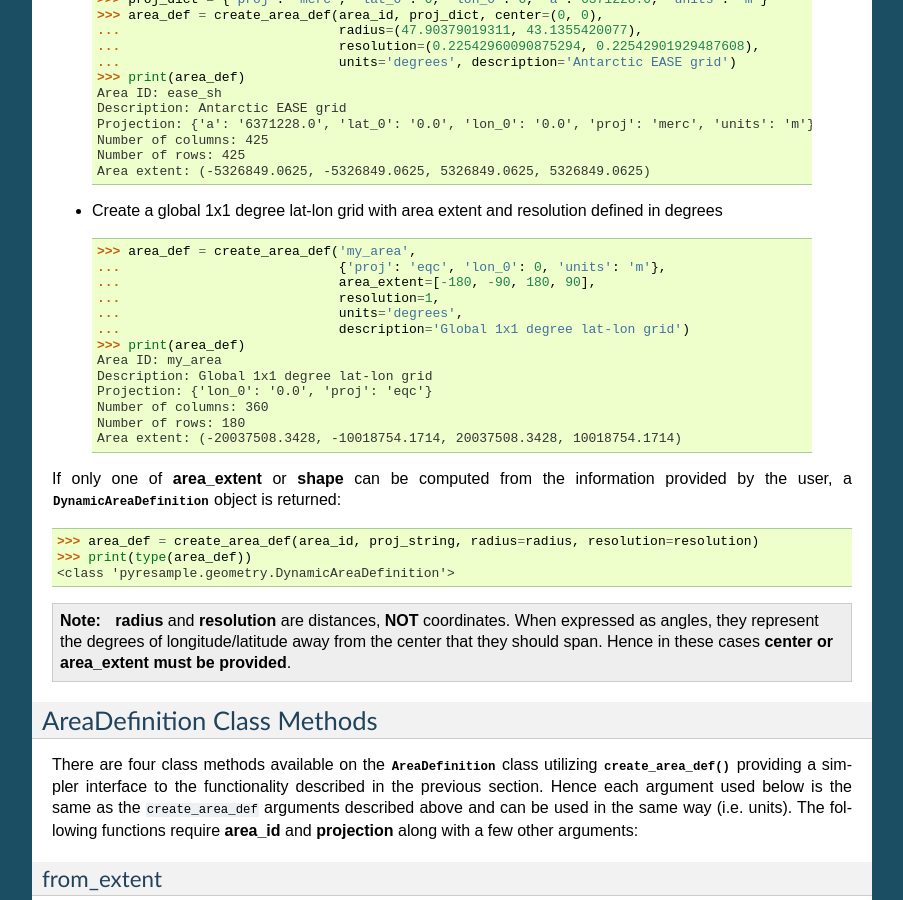
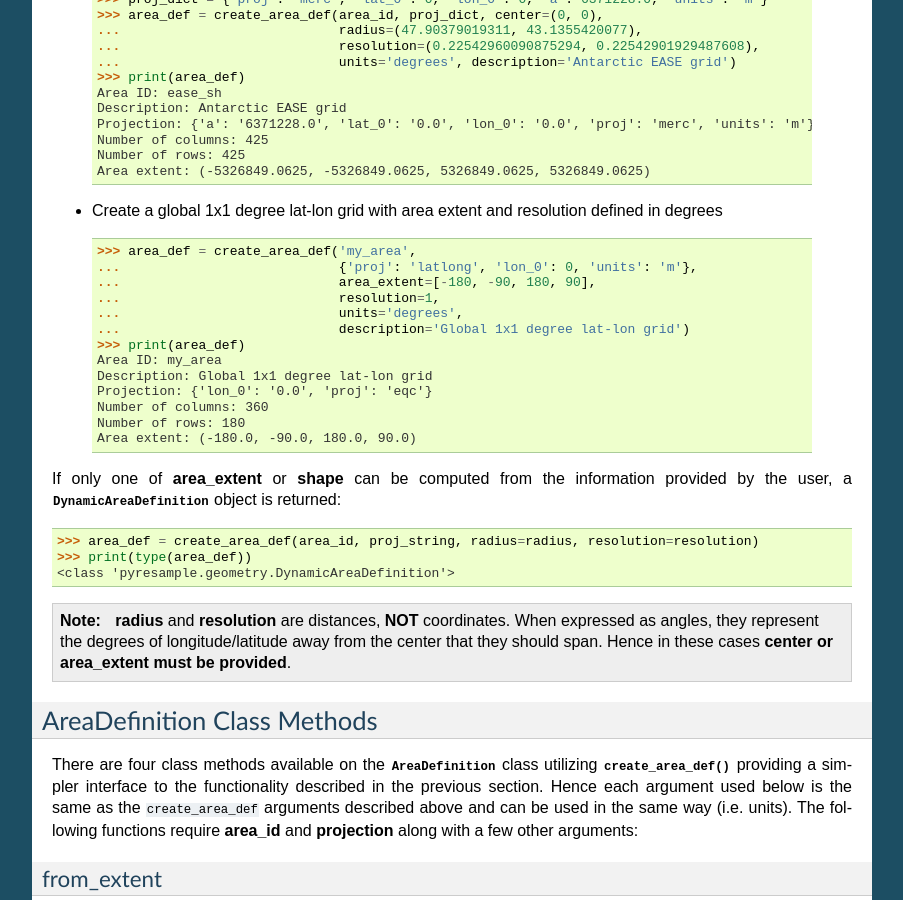
Before and after one commit to pytroll/pyresample, a Sphinx documentation site: the page built from docs/source/geometry_utils.rst, in a window 1280 px wide and 900 px high, scrolled down 1415 px. Shown: the whole window, without its empty margins (198-1101 px from the left). Built offline with Sphinx 7.4.7, drawn with Linux system fonts in a browser that asks for light colours.

Commit message:
Replace eqc with latlong

```diff
--- a/docs/source/geometry_utils.rst
+++ b/docs/source/geometry_utils.rst
@@ -103,7 +103,7 @@ is defined in meters:
  .. doctest::
 
   >>> area_def = create_area_def('my_area',
-  ...                            {'proj': 'eqc', 'lon_0': 0, 'units': 'm'},
+  ...                            {'proj': 'latlong', 'lon_0': 0, 'units': 'm'},
   ...                            area_extent=[-180, -90, 180, 90],
   ...                            resolution=1,
   ...                            units='degrees',
@@ -114,7 +114,7 @@ is defined in meters:
   Projection: {'lon_0': '0.0', 'proj': 'eqc'}
   Number of columns: 360
   Number of rows: 180
-  Area extent: (-20037508.3428, -10018754.1714, 20037508.3428, 10018754.1714)
+  Area extent: (-180.0, -90.0, 180.0, 90.0)
 
 If only one of **area_extent** or **shape** can be computed from the
 information provided by the user, a
```
